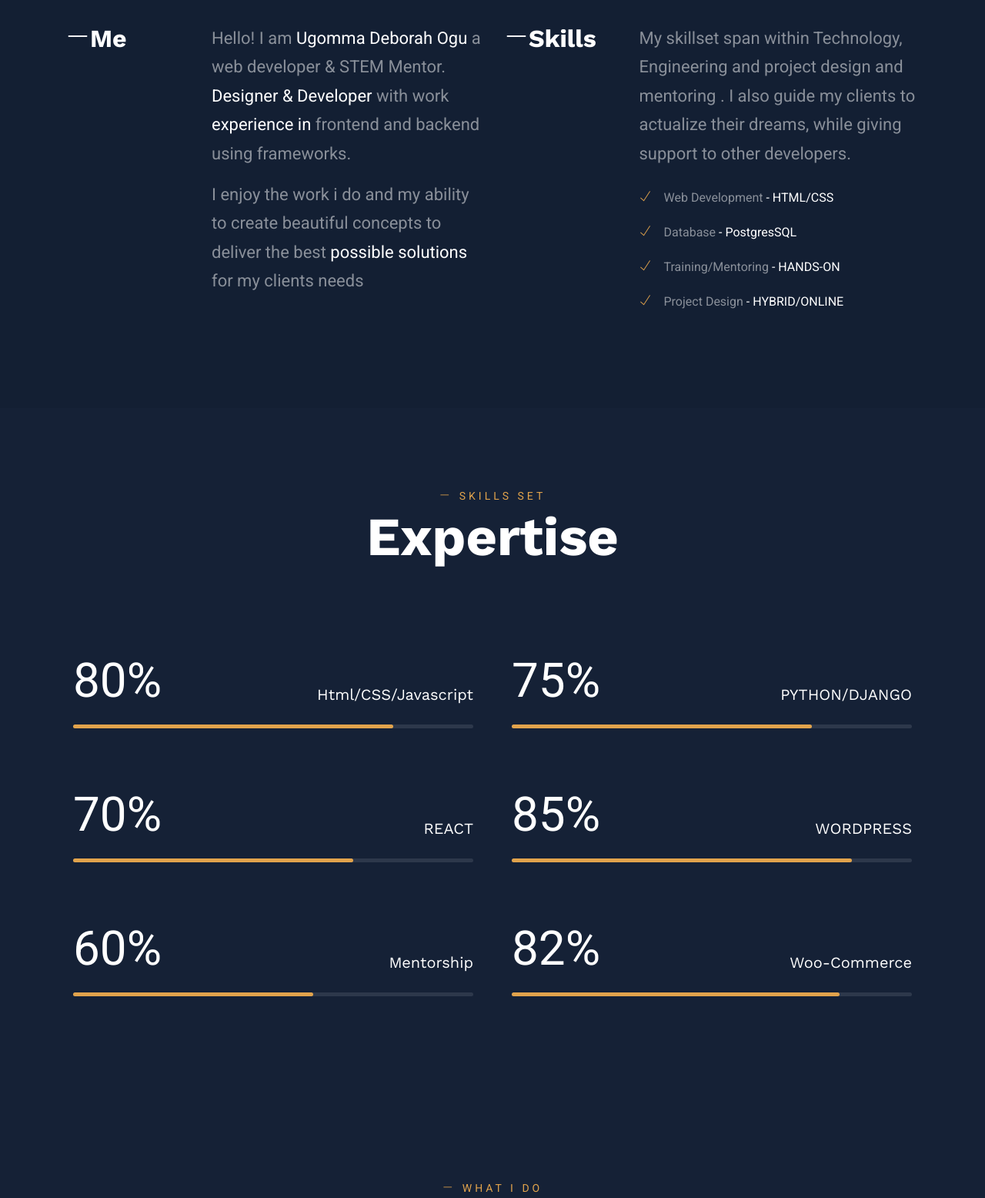
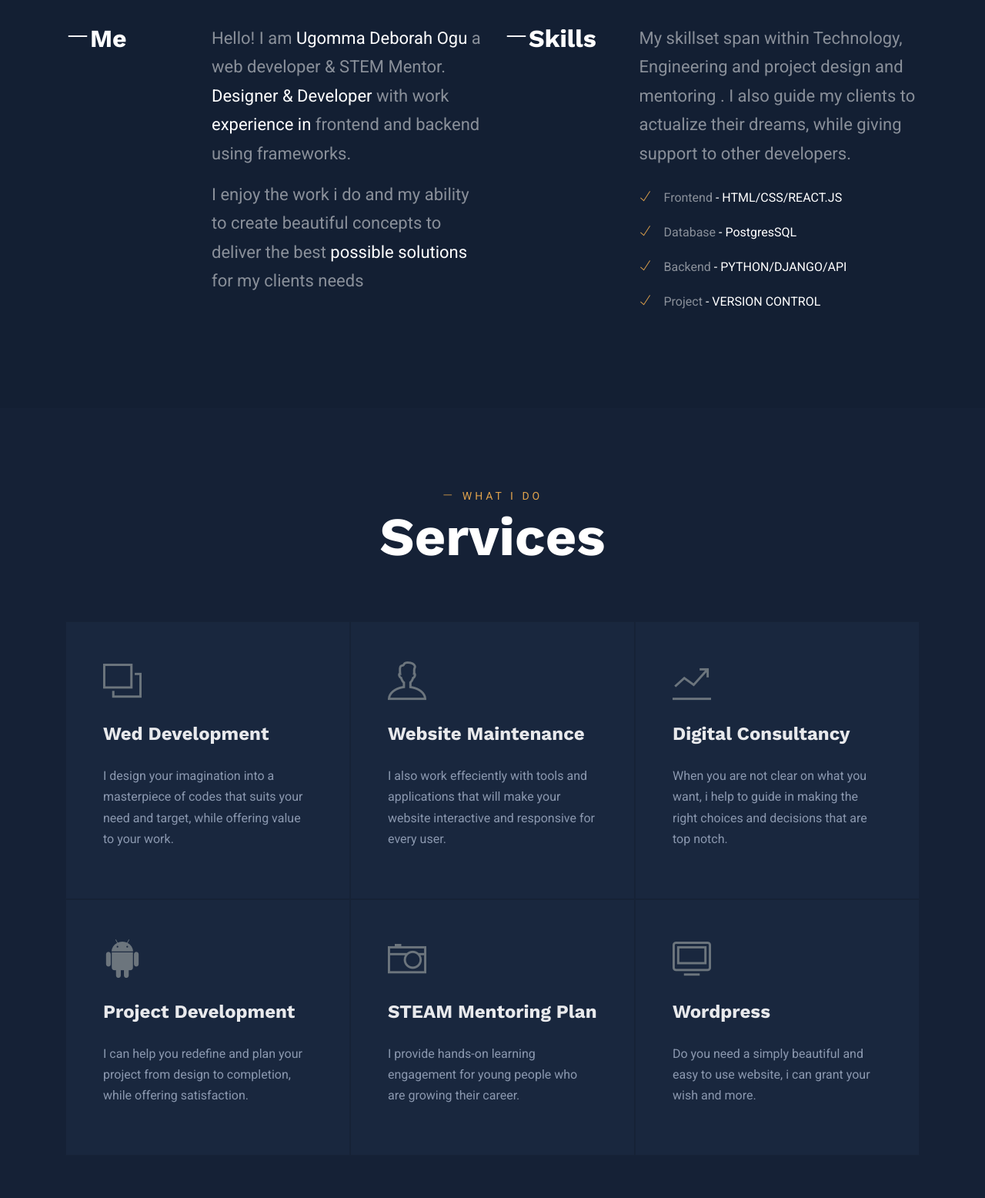
Before and after one commit to ugofine/myresume, a Django app: template templates/pages/index.html in a window 1280 px wide. Shown: the part 947-2503 px from the top of the page at 77% size. Run offline with Django 3.2, Linux system fonts and the light colour scheme; the template is opened without the code that fills it, so the values that code supplies are empty; some libraries are stand-ins or nearby versions.

Commit message:
additional changes to the database online

```diff
--- a/templates/pages/index.html
+++ b/templates/pages/index.html
@@ -94,10 +94,10 @@
 							My skillset span within Technology, Engineering and project design and mentoring . I also guide my clients to actualize their dreams, while giving support to other developers.						</p>
 
 						<ul class="list-unstyled lh-45">
-							<li> <i class="ti-check mr-3 text-color"></i><span class="text-white-50">Web Development</span> - HTML/CSS</li>
+							<li> <i class="ti-check mr-3 text-color"></i><span class="text-white-50">Frontend</span> - HTML/CSS/REACT.JS</li>
 						    <li><i class="ti-check mr-3 text-color"></i><span class="text-white-50">Database</span> - PostgresSQL</li>
-						    <li><i class="ti-check mr-3 text-color"></i><span class="text-white-50">Training/Mentoring</span> - HANDS-ON</li>
-						    <li><i class="ti-check mr-3 text-color"></i><span class="text-white-50">Project Design</span> - HYBRID/ONLINE</li>
+						    <li><i class="ti-check mr-3 text-color"></i><span class="text-white-50">Backend</span> - PYTHON/DJANGO/API</li>
+						    <li><i class="ti-check mr-3 text-color"></i><span class="text-white-50">Project </span> - VERSION CONTROL</li>
 						</ul>
 					</div>
 				</div>
@@ -110,7 +110,7 @@
 <!-- About End -->
 
 <!-- Skills start -->
-<section class="section bg-gray" id="skillbar" data-aos="fade-up">
+<!-- <section class="section bg-gray" id="skillbar" data-aos="fade-up">
 	<div class="container">
 		<div class="row justify-content-center">
 			<div class="col-lg-8">
@@ -184,7 +184,7 @@
 			</div>
 		</div>
 	</div>
-</section>
+</section>	 -->
 
 <!-- Skills End -->
 
```
